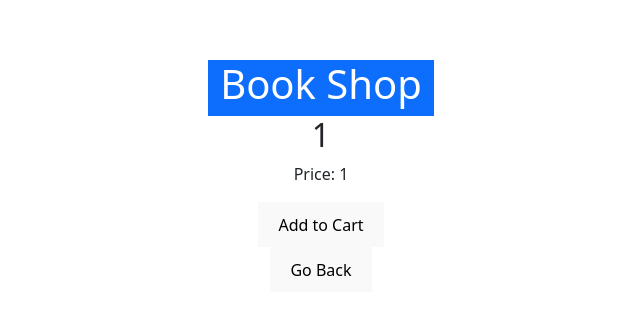
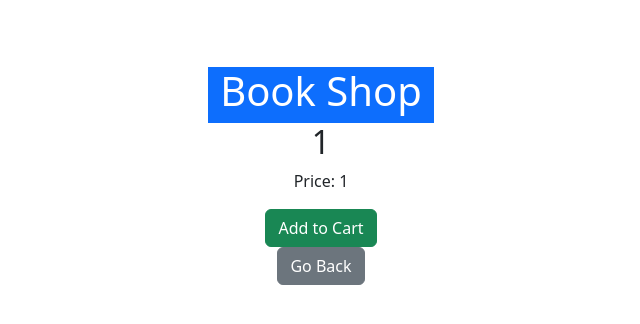
Before and after one commit to AutPort/Mission11_Porter, a React (Vite) app in the folder frontend/: page /addBook/1/1/1 in a window 1280 px wide. Shown: the part 224-548 px from the top of the page, without its empty margins (319-959 px from the left). Built offline with nearby package versions, Linux system fonts and the light colour scheme.

Commit message:
updated button styling

```diff
--- a/frontend/src/components/EditBookForm.tsx
+++ b/frontend/src/components/EditBookForm.tsx
@@ -96,8 +96,10 @@ const EditBookForm = ({ book, onSuccess, onCancel }: EditBookFormProps) => {
           onChange={handleChange}
         />
       </label>
-      <button type='submit'>Update Book</button>
-      <button type='button' onClick={onCancel}>
+      <button className='btn btn-secondary' type='submit'>
+        Update Book
+      </button>
+      <button className='btn btn-secondary' type='button' onClick={onCancel}>
         Cancel
       </button>
     </form>
--- a/frontend/src/components/NewBookForm.tsx
+++ b/frontend/src/components/NewBookForm.tsx
@@ -105,8 +105,10 @@ const NewBookForm = ({ onSuccess, onCancel }: NewBookFormProps) => {
           onChange={handleChange}
         />
       </label>
-      <button type='submit'>Add Book</button>
-      <button type='button' onClick={onCancel}>
+      <button className='btn btn-secondary' type='submit'>
+        Add Book
+      </button>
+      <button className='btn btn-secondary' type='button' onClick={onCancel}>
         Cancel
       </button>
     </form>
--- a/frontend/src/pages/AddBookPage.tsx
+++ b/frontend/src/pages/AddBookPage.tsx
@@ -25,10 +25,14 @@ function AddBookPage() {
       <h2>{title}</h2>
       <p>Price: {price}</p>
       <div>
-        <button onClick={handleAddToCart}>Add to Cart</button>
+        <button className='btn btn-success' onClick={handleAddToCart}>
+          Add to Cart
+        </button>
       </div>
 
-      <button onClick={() => navigate(-1)}>Go Back</button>
+      <button className='btn btn-secondary' onClick={() => navigate(-1)}>
+        Go Back
+      </button>
     </>
   );
 }
--- a/frontend/src/pages/CartPage.tsx
+++ b/frontend/src/pages/CartPage.tsx
@@ -37,8 +37,13 @@ function CartPage() {
           )}
         </div>
         <h3>Total: ${totalAmount.toFixed(2)}</h3>
-        <button>Checkout</button>
-        <button onClick={() => navigate('/books')}>Continue Browsing</button>
+        <button className='btn btn-secondary'>Checkout</button>
+        <button
+          className='btn btn-secondary'
+          onClick={() => navigate('/books')}
+        >
+          Continue Browsing
+        </button>
       </div>
     </>
   );
```
